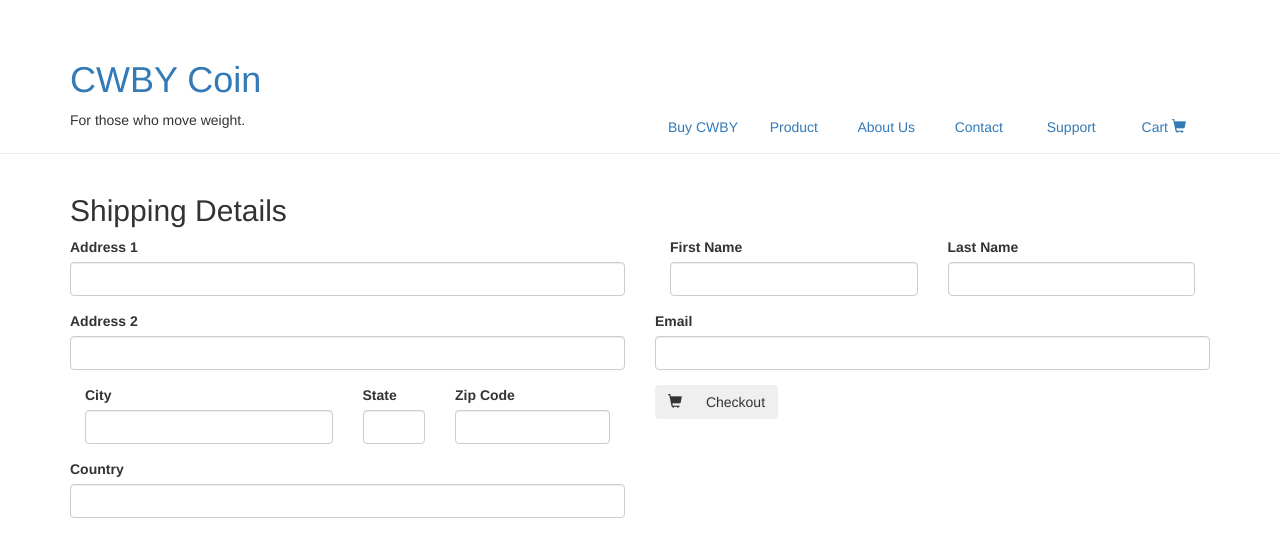
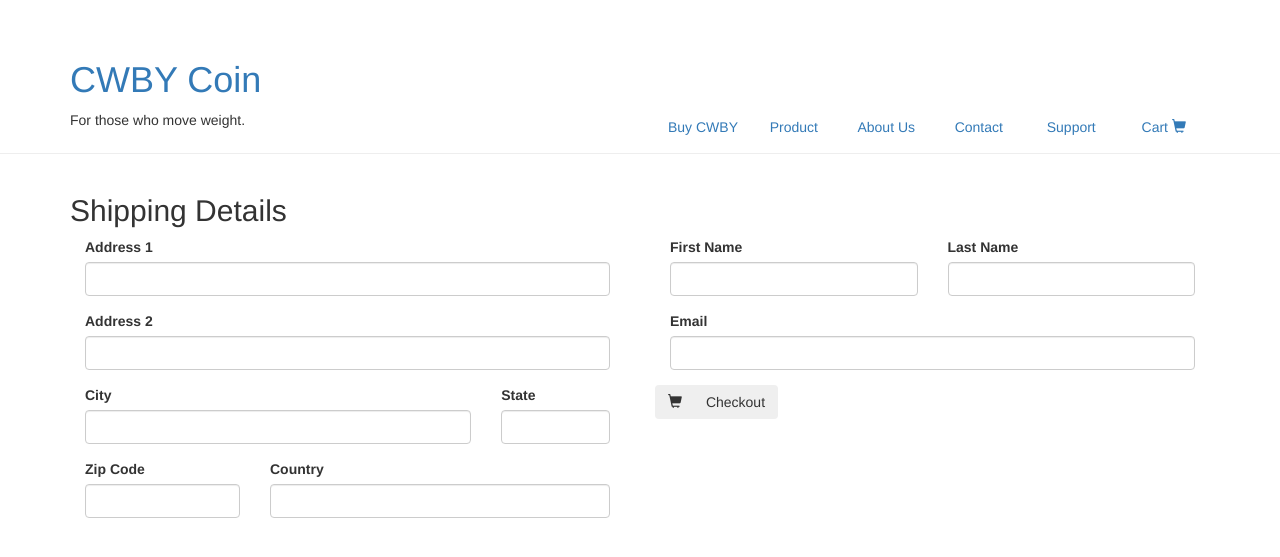
Before and after one commit to BrockSmedley/cwby-flask, a Python web app: template flask/templates/shipping.jinja in a window 1280 px wide. Shown: the top 557 px of the page. Run offline with Jinja, Linux system fonts and the light colour scheme; the template is opened without the code that fills it, so the values that code supplies are empty; some libraries are stand-ins or nearby versions.

Commit message:
fix shipping page alignment

```diff
--- a/flask/templates/shipping.jinja
+++ b/flask/templates/shipping.jinja
@@ -7,31 +7,37 @@
         <div class="row">
             <form action="/confirmation" method="POST">
                 <div class="col-md-6">
-                    <div class="form-group">
+                    <div class="form-row">
+                        <div class="form-group col-md-12">
                             <label for="address1">Address 1</label>
                             <input type="text" class="form-control" name="address1" required>
                         </div>
-                    <div class="form-group">
+                    </div>
+                    <div class="form-row">
+                        <div class="form-group col-md-12">
                             <label for="address2">Address 2</label>
                             <input type="text" class="form-control" name="address2">
                         </div>
+                    </div>
                     <div class="form-row">
-                        <div class="form-group col-md-6">
+                        <div class="form-group col-md-9">
                             <label for="city">City</label>
                             <input type="text" class="form-control" name="city" required>
                         </div>
-                        <div class="form-group col-md-2">
+                        <div class="form-group col-md-3">
                             <label for="state">State</label>
                             <input type="text" class="form-control" name="state" required>
                         </div>
+                    </div>
+                    <div class="form-row">
                         <div class="form-group col-md-4">
                             <label for="zip">Zip Code</label>
                             <input type="text" class="form-control" name="zip" required>
                         </div>
-                    </div>
-                    <div class="form-group">
+                        <div class="form-group col-md-8">
                             <label for="country">Country</label>
                             <input type="text" class="form-control" name="country" required>
+                        </div>
                     </div>
                     <input type="hidden" id="cartId" name="cartId" value="{{cartId}}">
                 </div>
@@ -46,7 +52,7 @@
                             <input type="text" name="lastname" class="form-control" aria-label="Last Name" aria-describedby="last-name" required>
                         </div>
                     </div>
-                    <div class="form-group">
+                    <div class="form-group col-md-12">
                         <label for="email">Email</label>
                         <input type="email" name="email" class="form-control" aria-label="Email address" aria-describedby="email-address" required>
                     </div>
```
Lines whose indentation alone changed are shown as unchanged.
